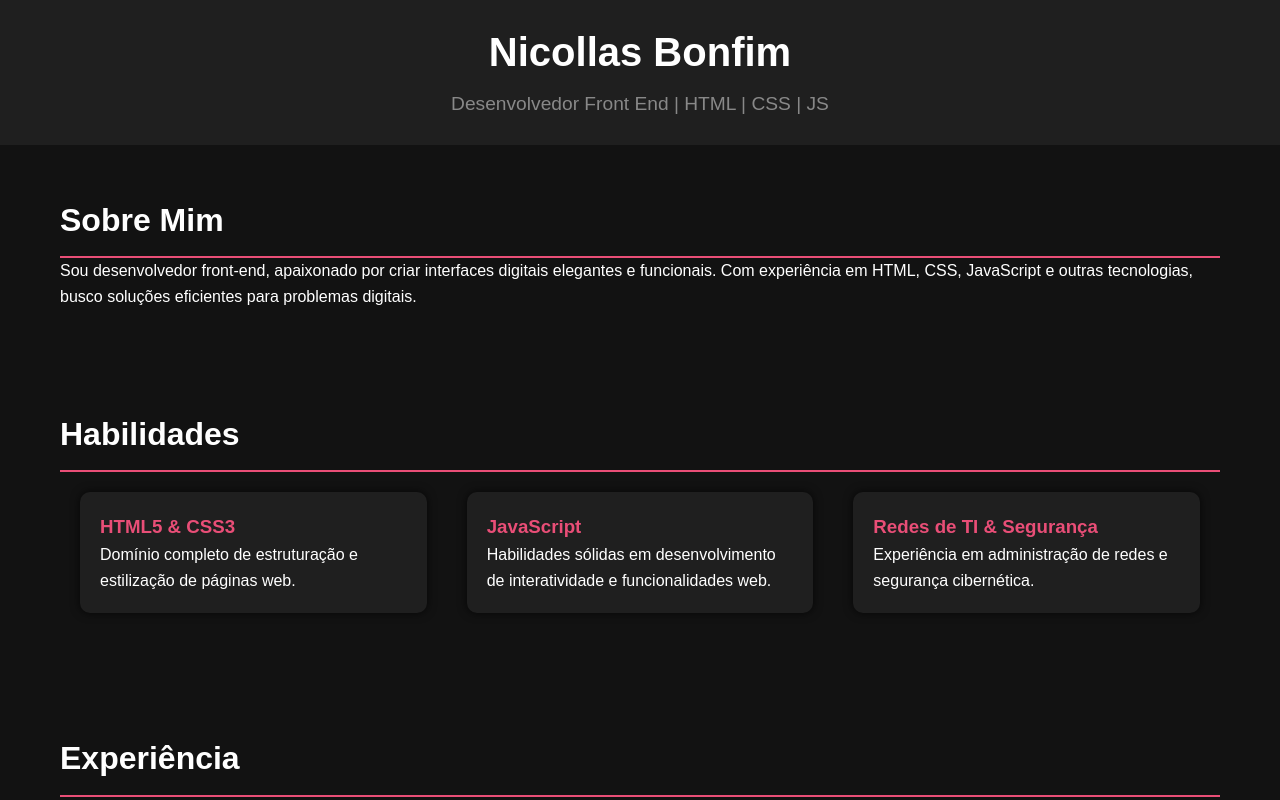
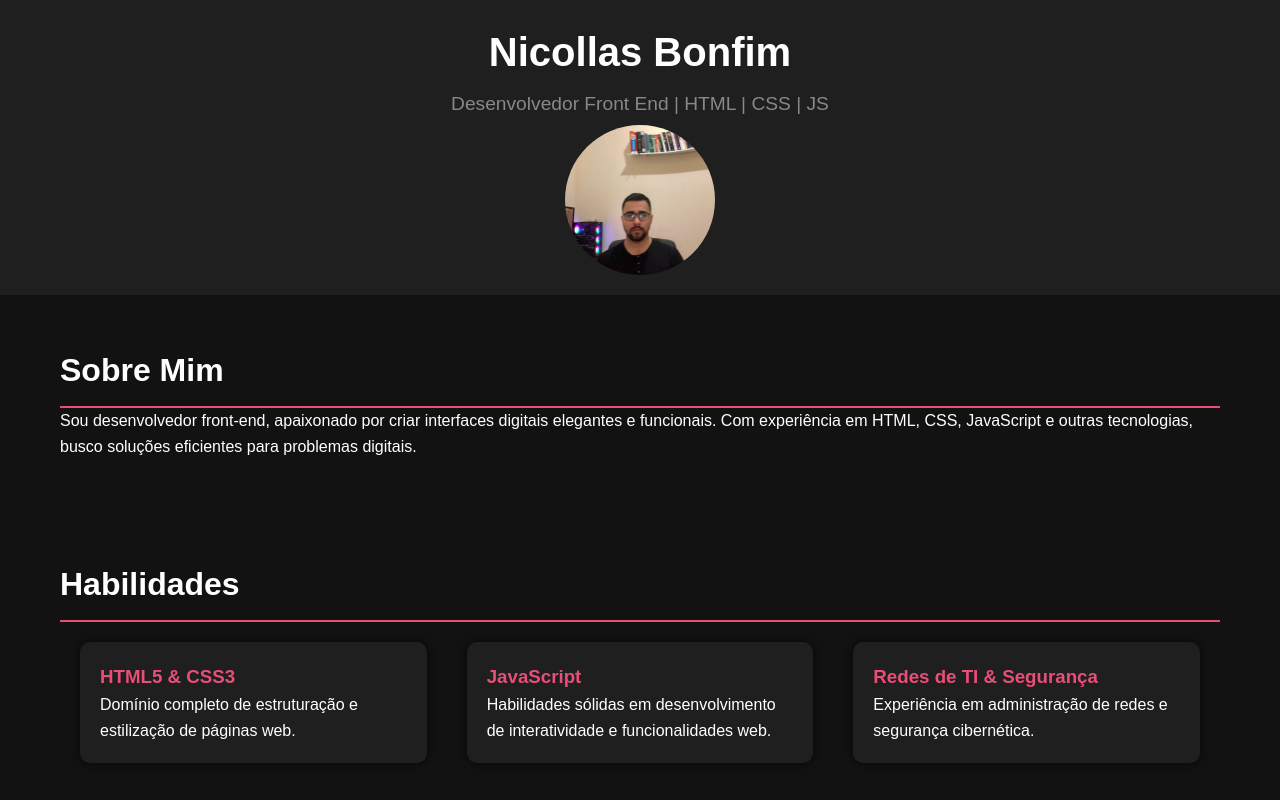
Before and after one commit to NicollasSevero/Meu_Portifolio, a plain HTML site: page index.html in a window 1280 px wide. Shown: the top 800 px of the page. Drawn offline with Linux system fonts and the light colour scheme.

Commit message:
upgrande

```diff
--- a/index.html
+++ b/index.html
@@ -11,6 +11,7 @@
     <header>
         <h1>Nicollas Bonfim</h1>
         <p>Desenvolvedor Front End | HTML | CSS | JS</p>
+        <img src="FotinhaMy.jpg" alt="Minha foto">
     </header>
 
     <section id="sobre">
--- a/styles.css
+++ b/styles.css
@@ -19,7 +19,6 @@ header {
     background-color: #1f1f1f;
     padding: 20px;
     text-align: center;
-    position: sticky;
     top: 0;
     z-index: 1000;
 }
@@ -33,6 +32,15 @@ header p {
     margin: 5px 0;
     font-size: 1.2rem;
     color: #888;
+}
+header img{
+    display: block;
+    margin: auto;
+    width: 150px;
+    height: 150px;
+    border-radius: 50%;
+    object-fit: cover;
+
 }
 
 /* Seções */
```
Also changed, not shown: FotinhaMy.jpg (added).
